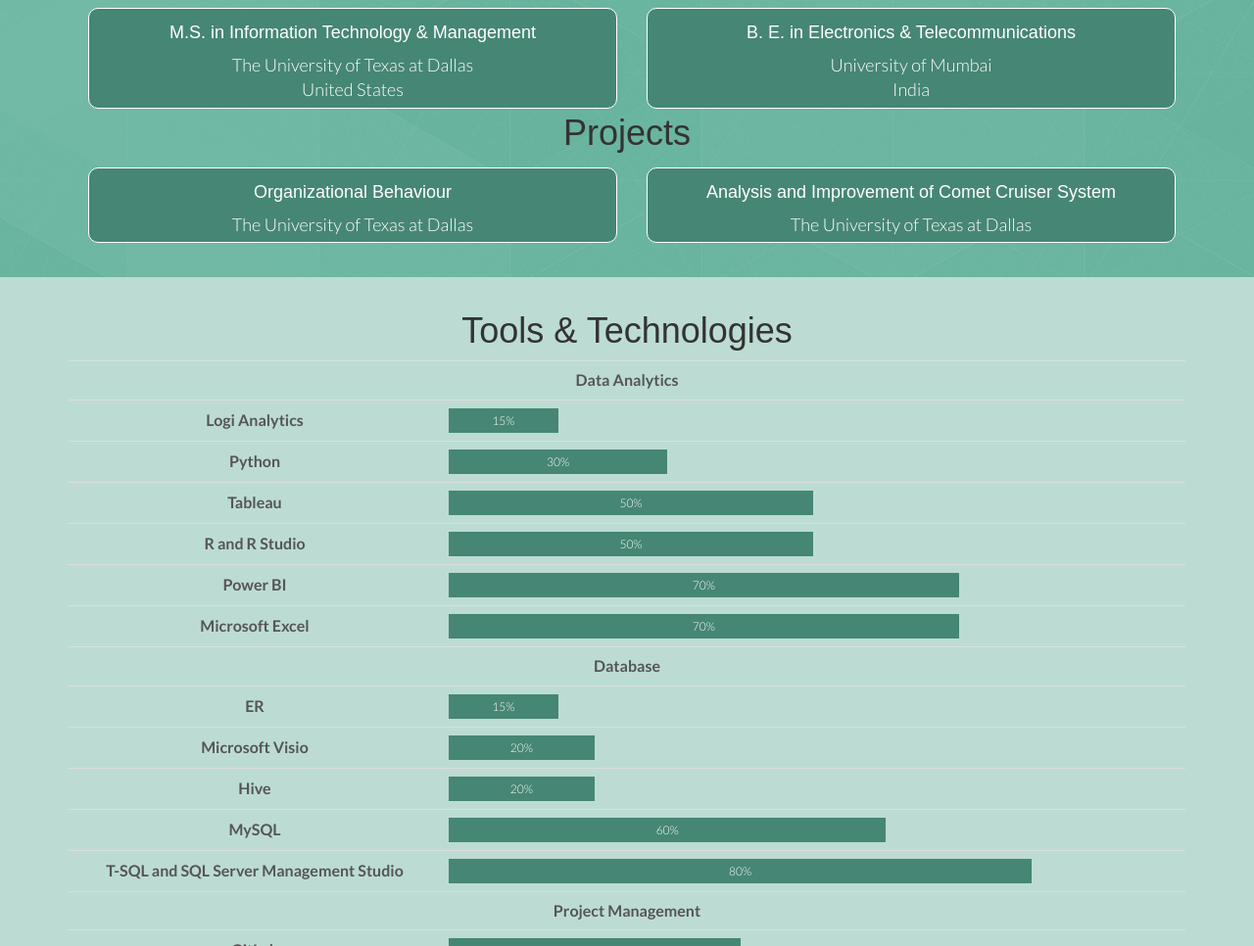
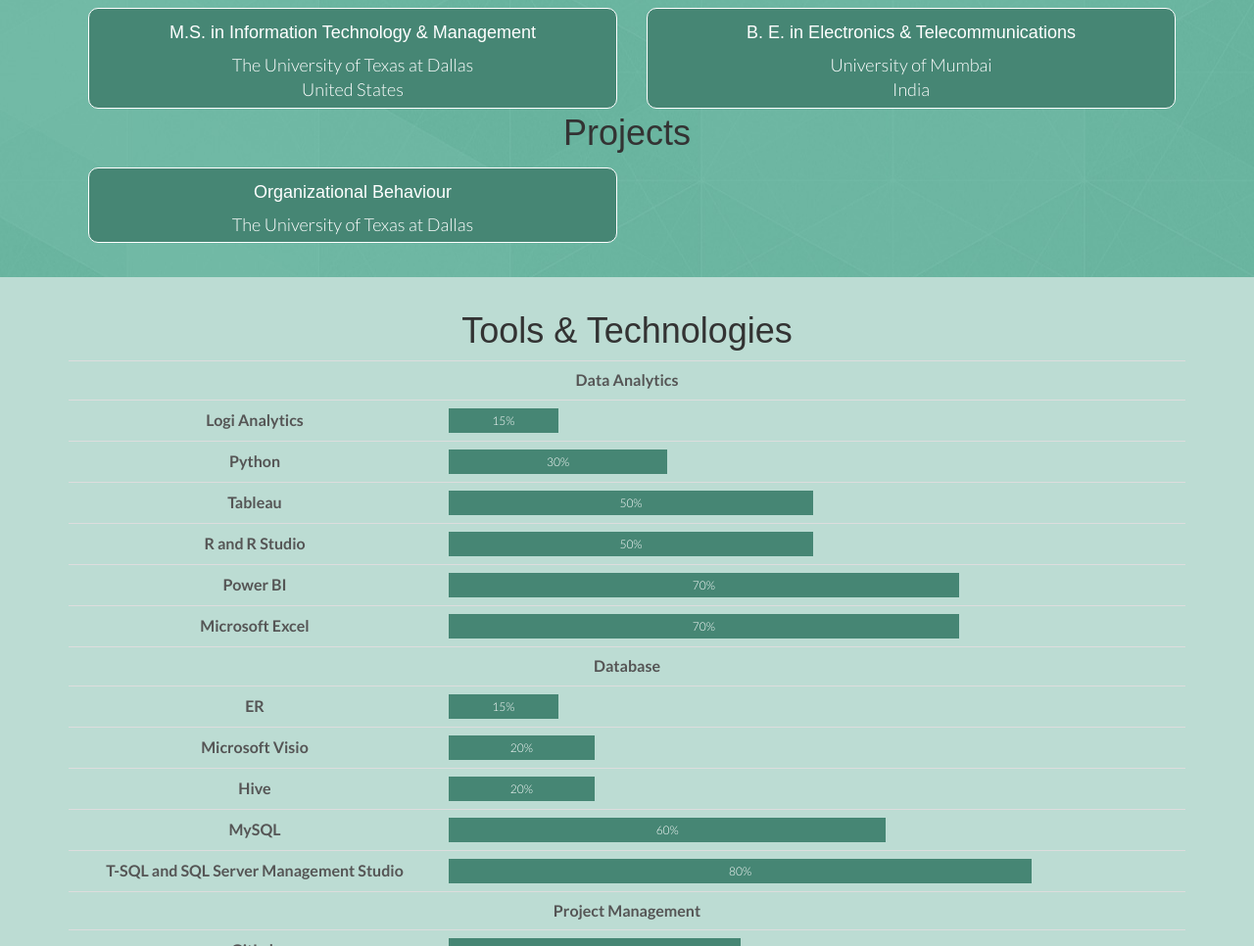
Before and after one commit to b-khusboo/b-khusboo.github.io, a plain HTML site: page index.html in a window 1280 px wide. Shown: the part 1762-2728 px from the top of the page at 98% size. Drawn offline with nearby package versions, Linux system fonts and the light colour scheme; some packages are replaced by stand-ins of ours.

Commit message:
Add files via upload

```diff
--- a/index.html
+++ b/index.html
@@ -494,7 +494,7 @@
                         </div>
                     </div>
                 </div>
-                <div class="col-lg-6 btn-acad">
+                <!--<div class="col-lg-6 btn-acad">
                     <a data-toggle="modal" href="#sapmModal" class="btn-clickable">
                         <h4>
                             Analysis and Improvement of Comet Cruiser System
@@ -555,7 +555,7 @@
                             </div>
                         </div>
                     </div>
-                </div>
+                </div>-->
             </div>
         </div>
     </div>
```
